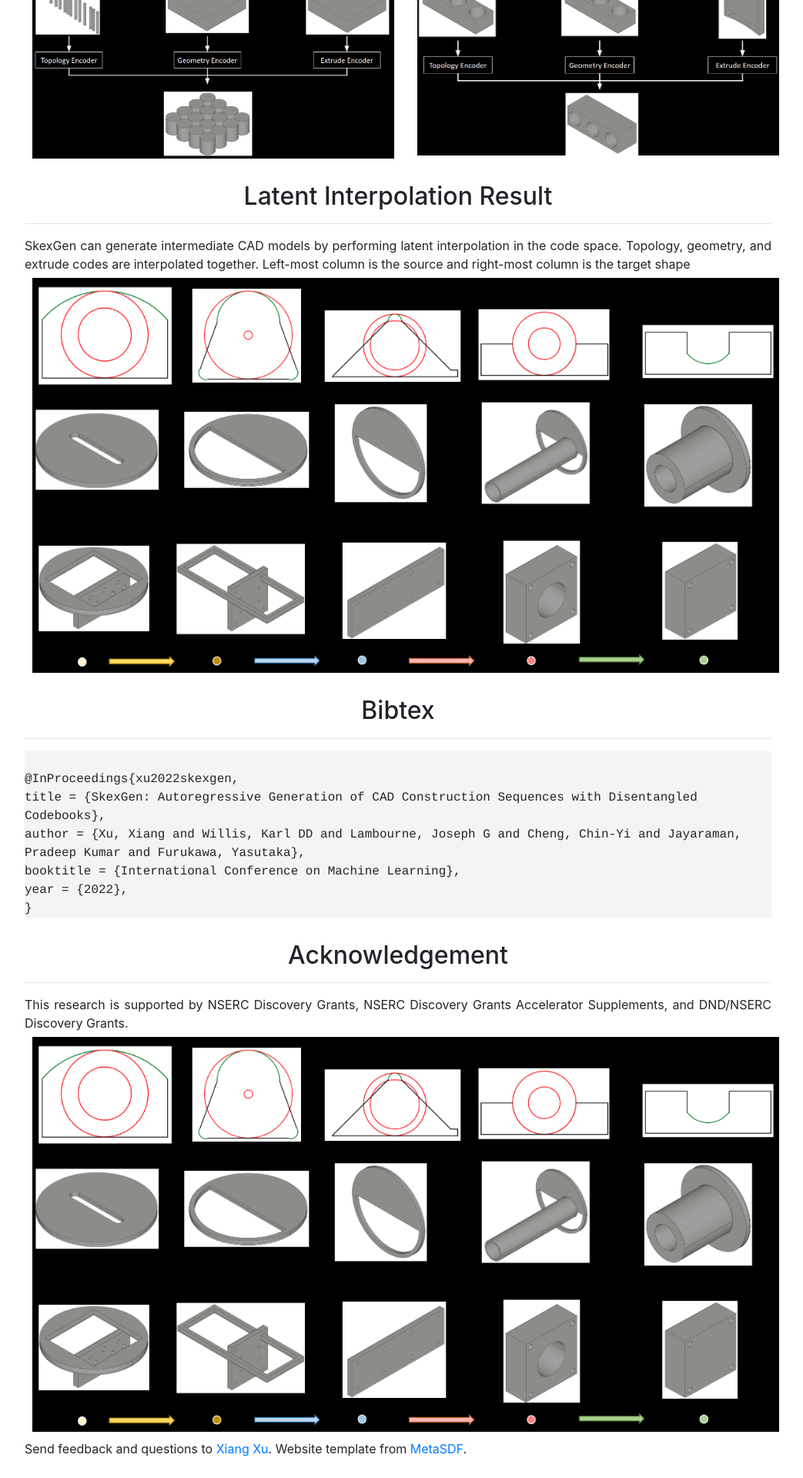
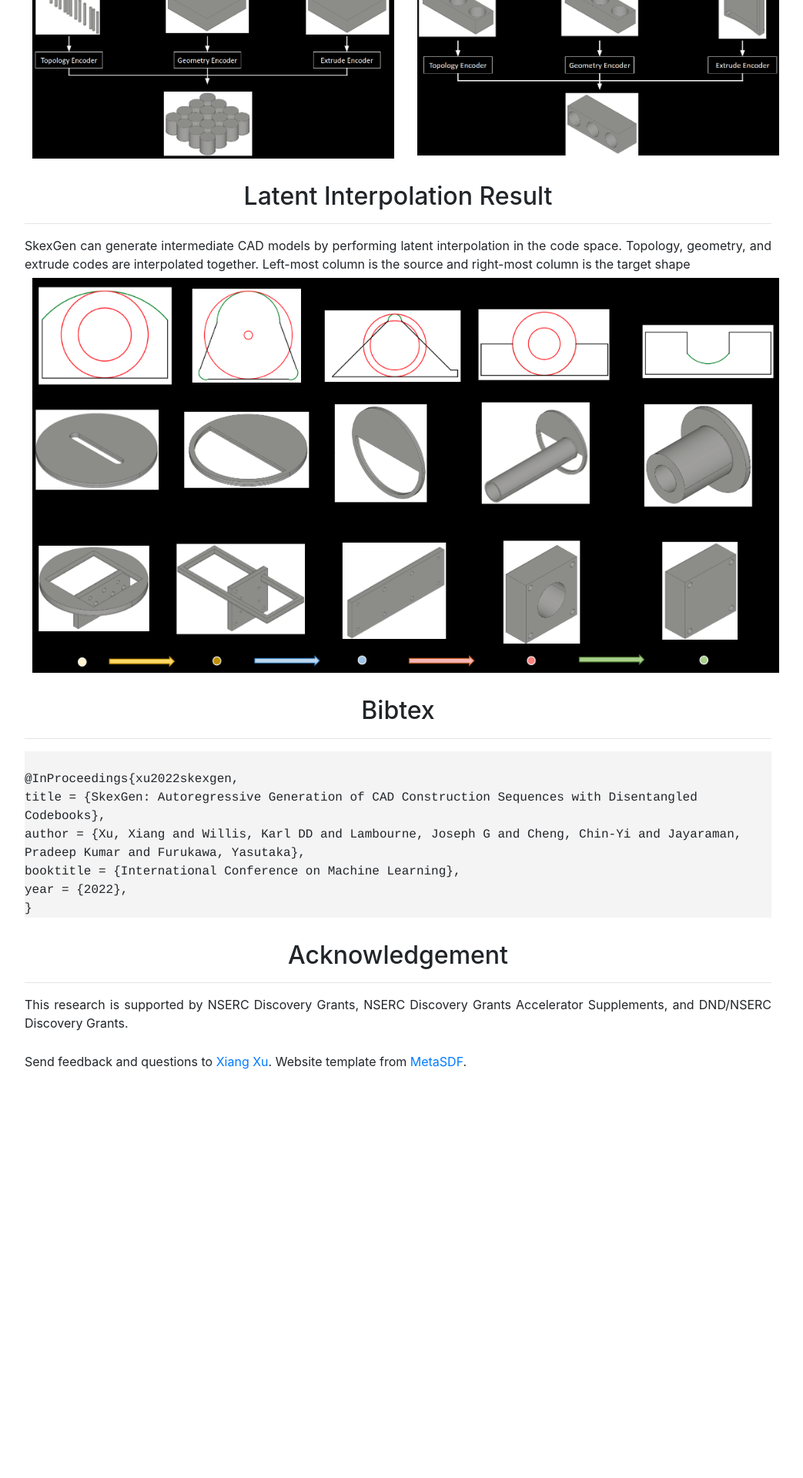
Before and after one commit to samxuxiang/samxuxiang.github.io, a Jekyll site: the page skexgen/index.html, which Jekyll copies as it is, in a window 1280 px wide. Shown: the part 3999-5919 px from the top of the page at 77% size, without its empty margins (123-1166 px from the left). Built offline with Jekyll 4.4.1, drawn with Linux system fonts in a browser that asks for light colours; after the commit the page ends 5416 px from its top, so only the background shows below that.

Commit message:
ackonwement skexgen

```diff
--- a/skexgen/index.html
+++ b/skexgen/index.html
@@ -190,11 +190,6 @@
         <p>
         This research is supported by NSERC Discovery Grants, NSERC Discovery Grants Accelerator Supplements, and DND/NSERC Discovery Grants.
         </p>
-        <div class="row align-items-center">
-            <div class="col justify-content-center text-center">
-					<img src="img/interpolate.png" style="width:100%; margin-right:-20px; margin-top:-10px;">
-            </div>
-        </div>
     </div>
 
 
```
